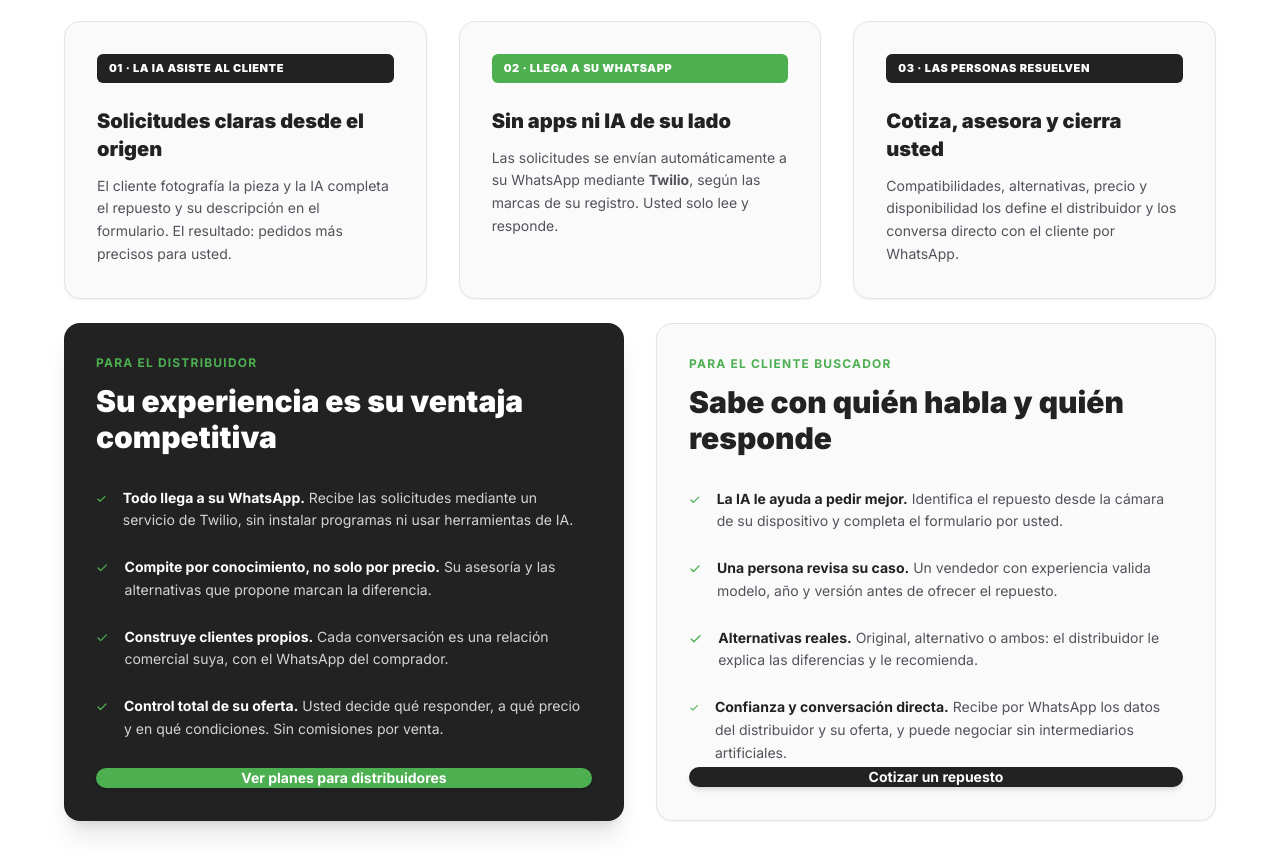
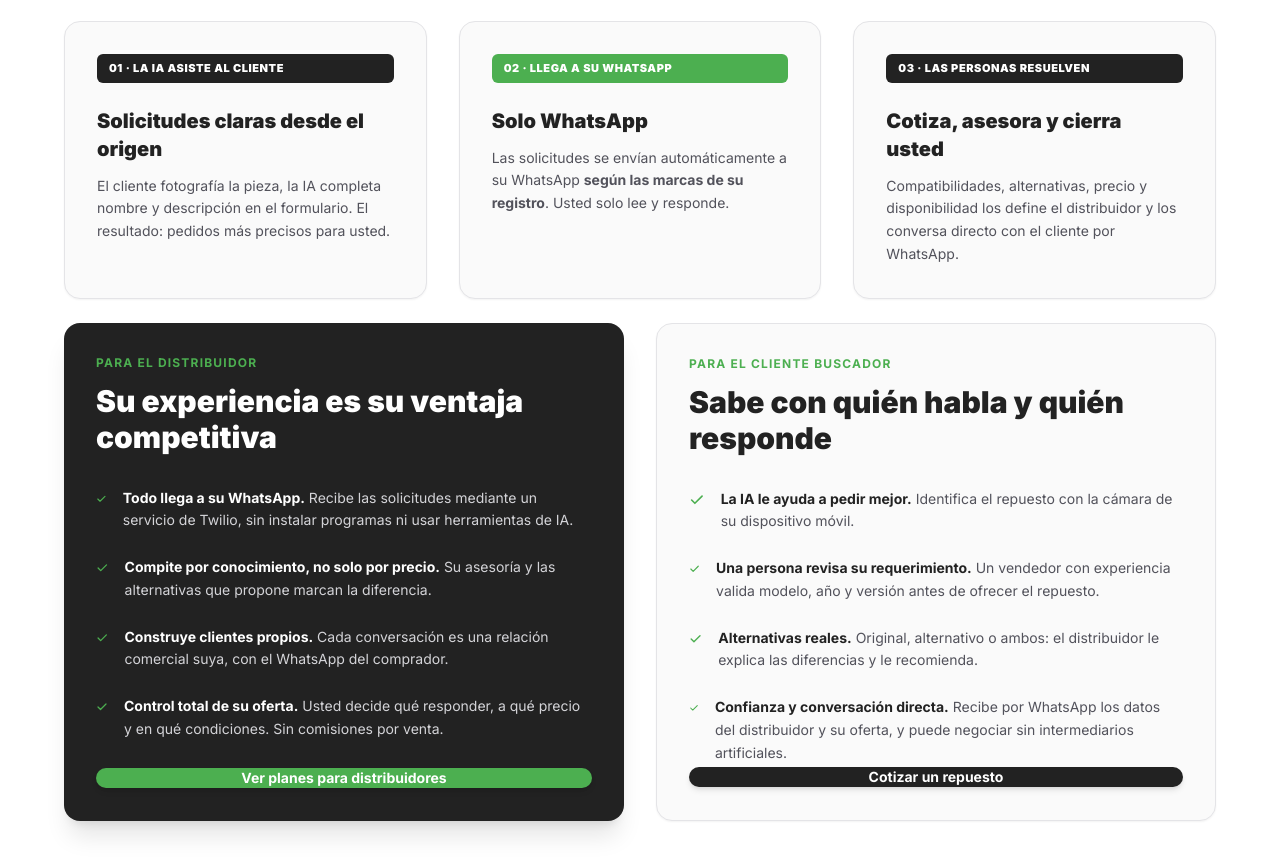
Before and after one commit to Mercadoverso/buscarepuestos-distribuidor, a website: page public/index.html in a window 1280 px wide. Shown: the part 4948-5814 px from the top of the page. Drawn offline with Linux system fonts and the light colour scheme.

Commit message:
Tecnología con intermediación humana

```diff
--- a/public/index.html
+++ b/public/index.html
@@ -709,13 +709,13 @@
           <li class="bg-zinc-50 p-8 md:p-10 rounded-2xl border border-zinc-200 shadow-sm flex flex-col">
             <span class="inline-block bg-brand-charcoal text-white text-[11px] font-black px-3 py-1.5 rounded-md tracking-wider self-start">01 · LA IA ASISTE AL CLIENTE</span>
             <h3 class="text-xl font-black text-brand-charcoal mt-6 mb-3">Solicitudes claras desde el origen</h3>
-            <p class="text-zinc-600 text-sm leading-relaxed">El cliente fotografía la pieza y la IA completa el repuesto y su descripción en el formulario. El resultado: pedidos más precisos para usted.</p>
+            <p class="text-zinc-600 text-sm leading-relaxed">El cliente fotografía la pieza, la IA completa nombre y descripción en el formulario. El resultado: pedidos más precisos para usted.</p>
           </li>
 
           <li class="bg-zinc-50 p-8 md:p-10 rounded-2xl border border-zinc-200 shadow-sm flex flex-col">
             <span class="inline-block bg-brand-green text-white text-[11px] font-black px-3 py-1.5 rounded-md tracking-wider self-start">02 · LLEGA A SU WHATSAPP</span>
-            <h3 class="text-xl font-black text-brand-charcoal mt-6 mb-3">Sin apps ni IA de su lado</h3>
-            <p class="text-zinc-600 text-sm leading-relaxed">Las solicitudes se envían automáticamente a su WhatsApp mediante <strong>Twilio</strong>, según las marcas de su registro. Usted solo lee y responde.</p>
+            <h3 class="text-xl font-black text-brand-charcoal mt-6 mb-3">Solo WhatsApp</h3>
+            <p class="text-zinc-600 text-sm leading-relaxed">Las solicitudes se envían automáticamente a su WhatsApp <strong>según las marcas de su registro</strong>. Usted solo lee y responde.</p>
           </li>
 
           <li class="bg-zinc-50 p-8 md:p-10 rounded-2xl border border-zinc-200 shadow-sm flex flex-col">
@@ -768,11 +768,11 @@
               <ul class="space-y-6 text-sm leading-relaxed text-zinc-600">
                 <li class="flex gap-4">
                   <svg xmlns="http://www.w3.org/2000/svg" class="w-5 h-5 text-brand-green shrink-0 mt-0.5" viewBox="0 0 24 24" fill="none" stroke="currentColor" stroke-width="2.5" stroke-linecap="round" stroke-linejoin="round" aria-hidden="true"><path d="M20 6 9 17l-5-5"/></svg>
-                  <span><strong class="text-brand-charcoal">La IA le ayuda a pedir mejor.</strong> Identifica el repuesto desde la cámara de su dispositivo y completa el formulario por usted.</span>
+                  <span><strong class="text-brand-charcoal">La IA le ayuda a pedir mejor.</strong> Identifica el repuesto con la cámara de su dispositivo móvil.</span>
                 </li>
                 <li class="flex gap-4">
                   <svg xmlns="http://www.w3.org/2000/svg" class="w-5 h-5 text-brand-green shrink-0 mt-0.5" viewBox="0 0 24 24" fill="none" stroke="currentColor" stroke-width="2.5" stroke-linecap="round" stroke-linejoin="round" aria-hidden="true"><path d="M20 6 9 17l-5-5"/></svg>
-                  <span><strong class="text-brand-charcoal">Una persona revisa su caso.</strong> Un vendedor con experiencia valida modelo, año y versión antes de ofrecer el repuesto.</span>
+                  <span><strong class="text-brand-charcoal">Una persona revisa su requerimiento.</strong> Un vendedor con experiencia valida modelo, año y versión antes de ofrecer el repuesto.</span>
                 </li>
                 <li class="flex gap-4">
                   <svg xmlns="http://www.w3.org/2000/svg" class="w-5 h-5 text-brand-green shrink-0 mt-0.5" viewBox="0 0 24 24" fill="none" stroke="currentColor" stroke-width="2.5" stroke-linecap="round" stroke-linejoin="round" aria-hidden="true"><path d="M20 6 9 17l-5-5"/></svg>
```
